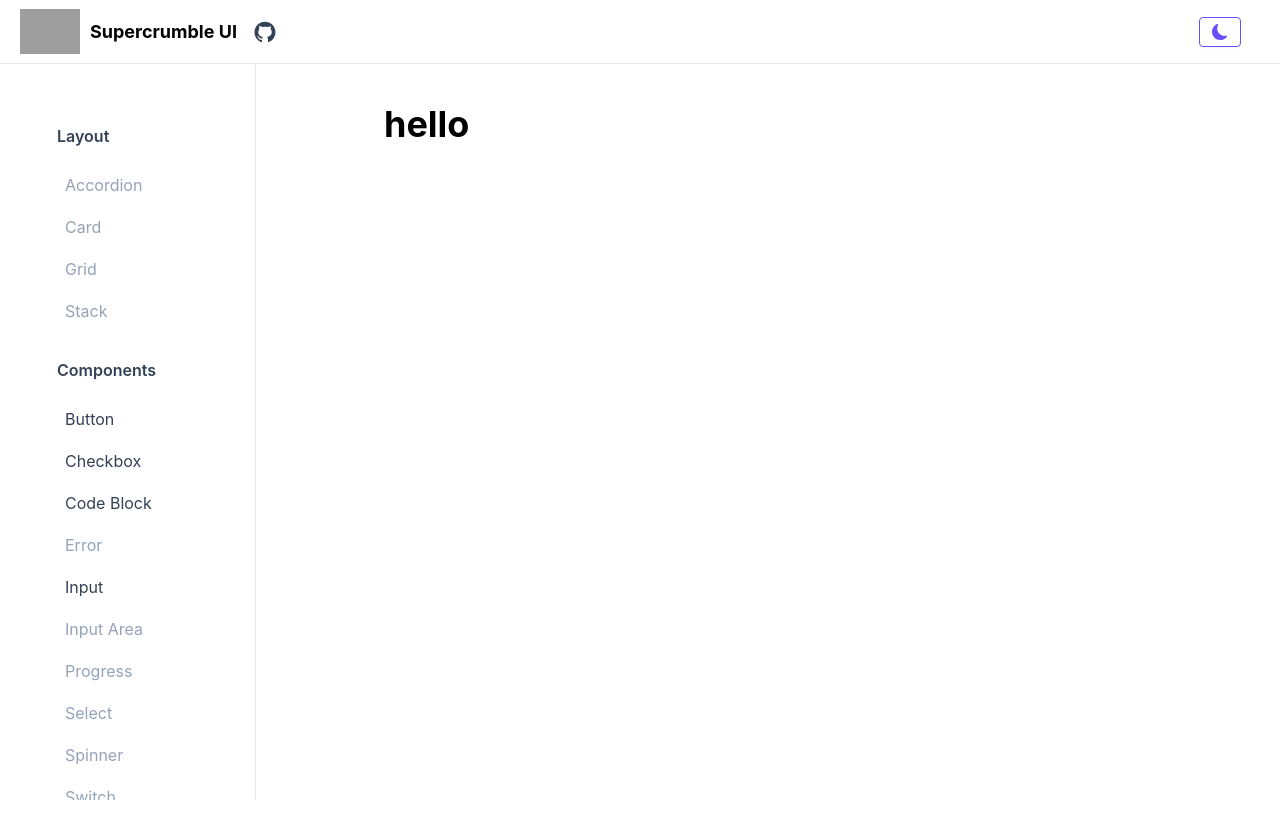
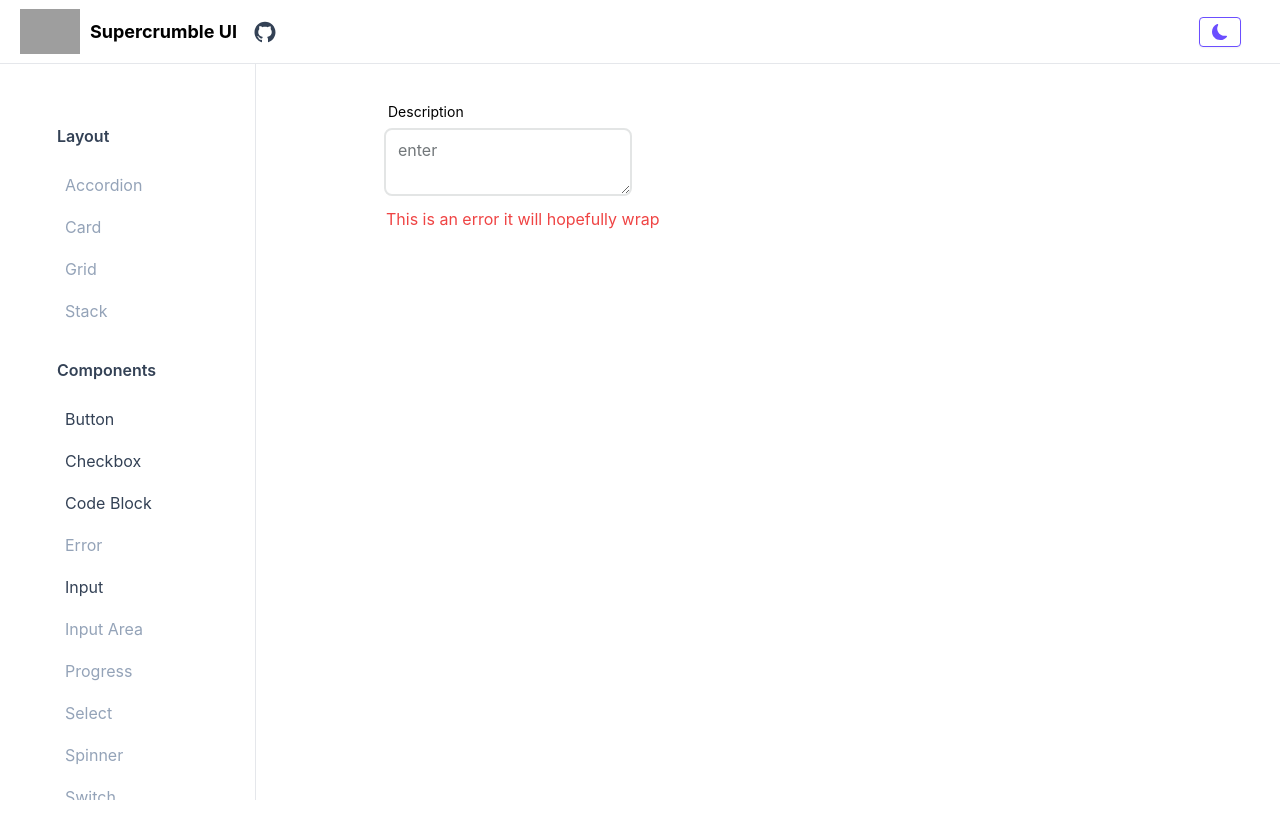
Before and after one commit to elijahnikov/ui, a Next.js app: page / in a window 1280 px wide. Shown: the top 838 px of the page. Built offline with nearby package versions, Linux system fonts and the light colour scheme; grey boxes are pictures that could not be loaded; a web font is replaced by a local one.

Commit message:
majority work on text area component done

```diff
--- /dev/null
+++ b/src/components/ui/InpuArea/InputArea.tsx
@@ -0,0 +1,149 @@
+import { VariantProps, cva } from "class-variance-authority";
+import React, { useMemo, useRef } from "react";
+import { InputHTMLAttributes, TextareaHTMLAttributes } from "react";
+import { AiOutlineCloseCircle } from "react-icons/ai";
+
+const input = cva(["py-2 px-3", "rounded-lg", "border-[2px]", "outline-none"], {
+    variants: {
+        intent: {
+            default: [
+                "placeholder-ink-lighter text-black border-sky-light focus:border-primary-base dark:focus:border-primary-base",
+                "dark:placeholder-sky-dark dark:bg-black dark:border-slate-800 dark:text-white",
+            ],
+        },
+        size: {
+            base: "py-2",
+            sm: "text-sm",
+            large: "py-4",
+        },
+        fullWidth: {
+            true: "w-[100%]",
+            false: "w-[50%]",
+        },
+        disabled: {
+            true: [
+                "placeholder-sky-base text-sky-dark border-sky-lighter bg-sky-lightest cursor-not-allowed pointer-events-none",
+                "dark:placeholder:ink-base dark:text-ink-base dark:border-ink-dark dark:bg-ink-darker",
+            ],
+        },
+        error: {
+            true: "border-red-500 dark:border-red-500",
+        },
+    },
+    compoundVariants: [
+        {
+            disabled: true,
+            intent: "default",
+            className: " bg-gray-200 dark:bg-gray-950 text-red-400",
+        },
+        {
+            disabled: false,
+            intent: "default",
+            className: "bg-white dark:bg-black",
+        },
+        {
+            error: true,
+            intent: "default",
+            className: "focus:border-red-500 dark:focus:border-red-500",
+        },
+    ],
+    defaultVariants: {
+        size: "base",
+        intent: "default",
+    },
+});
+
+interface InputAreaProps
+    extends Omit<
+            TextareaHTMLAttributes<HTMLTextAreaElement>,
+            "disabled" | "size" | "error"
+        >,
+        VariantProps<typeof input> {
+    placeholder?: string;
+    label?: string;
+    caption?: string;
+    error?: boolean;
+    errorText?: string;
+    disabled?: boolean;
+    clearable?: boolean;
+    change?: Function;
+}
+
+const InputArea = React.forwardRef<HTMLTextAreaElement, InputAreaProps>(
+    ({
+        intent,
+        children,
+        className,
+        size,
+        disabled,
+        error,
+        errorText,
+        clearable,
+        placeholder,
+        value,
+        change,
+        fullWidth,
+        label,
+        ...props
+    }) => {
+        const inputAreaRef = useRef<HTMLTextAreaElement | null>(null);
+
+        const clearInput = () => {
+            change && change("");
+        };
+
+        return (
+            <>
+                {/* if label is passed */}
+                {label && (
+                    <div className="relative top-[-5px] ml-1">
+                        <label className="text-sm text-black dark:text-white">
+                            {label}
+                        </label>
+                    </div>
+                )}
+                <div className={`relative text-left`}>
+                    <textarea
+                        ref={inputAreaRef}
+                        disabled={disabled}
+                        placeholder={placeholder}
+                        {...props}
+                        value={value}
+                        onChange={(e) => change && change(e.target.value)}
+                        className={input({
+                            intent,
+                            size,
+                            disabled,
+                            error,
+                            fullWidth,
+                        })}
+                    >
+                        {children}
+                    </textarea>
+                    {/* if clearable is passed */}
+                    {clearable && value && !disabled && (
+                        <AiOutlineCloseCircle
+                            className="bg-white rounded-lg dark:bg-black absolute fill-ink-light cursor-pointer -translate-y-2/4 dark:fill-slate-500 h-6 w-6 top-[30%] right-[52%]"
+                            onClick={() => clearInput()}
+                        />
+                    )}
+                    {/* if errorText is passed */}
+                    {errorText && (
+                        <p
+                            className={`${
+                                inputAreaRef.current &&
+                                `w-[${inputAreaRef.current.offsetWidth}px]`
+                            } mt-[5px] ml-[2px] text-red-500`}
+                        >
+                            {errorText}
+                        </p>
+                    )}
+                </div>
+            </>
+        );
+    }
+);
+
+InputArea.displayName = "Input Area";
+
+export default InputArea;
--- a/src/pages/index.tsx
+++ b/src/pages/index.tsx
@@ -1,9 +1,23 @@
 import Layout from "@/components/common/Layout/Layout";
+import InputArea from "@/components/ui/InpuArea/InputArea";
+import { useState } from "react";
 
 export default function Home() {
+    const [clearableText, setClearableText] = useState<string>("");
+
     return (
         <Layout>
-            <h1>hello</h1>
+            {/* <h1>hello</h1> */}
+            <div className="w-[500px]">
+                <InputArea
+                    errorText="This is an error it will hopefully wrap"
+                    label={"Description"}
+                    value={clearableText}
+                    change={setClearableText}
+                    clearable
+                    placeholder="enter"
+                />
+            </div>
         </Layout>
     );
 }
```
